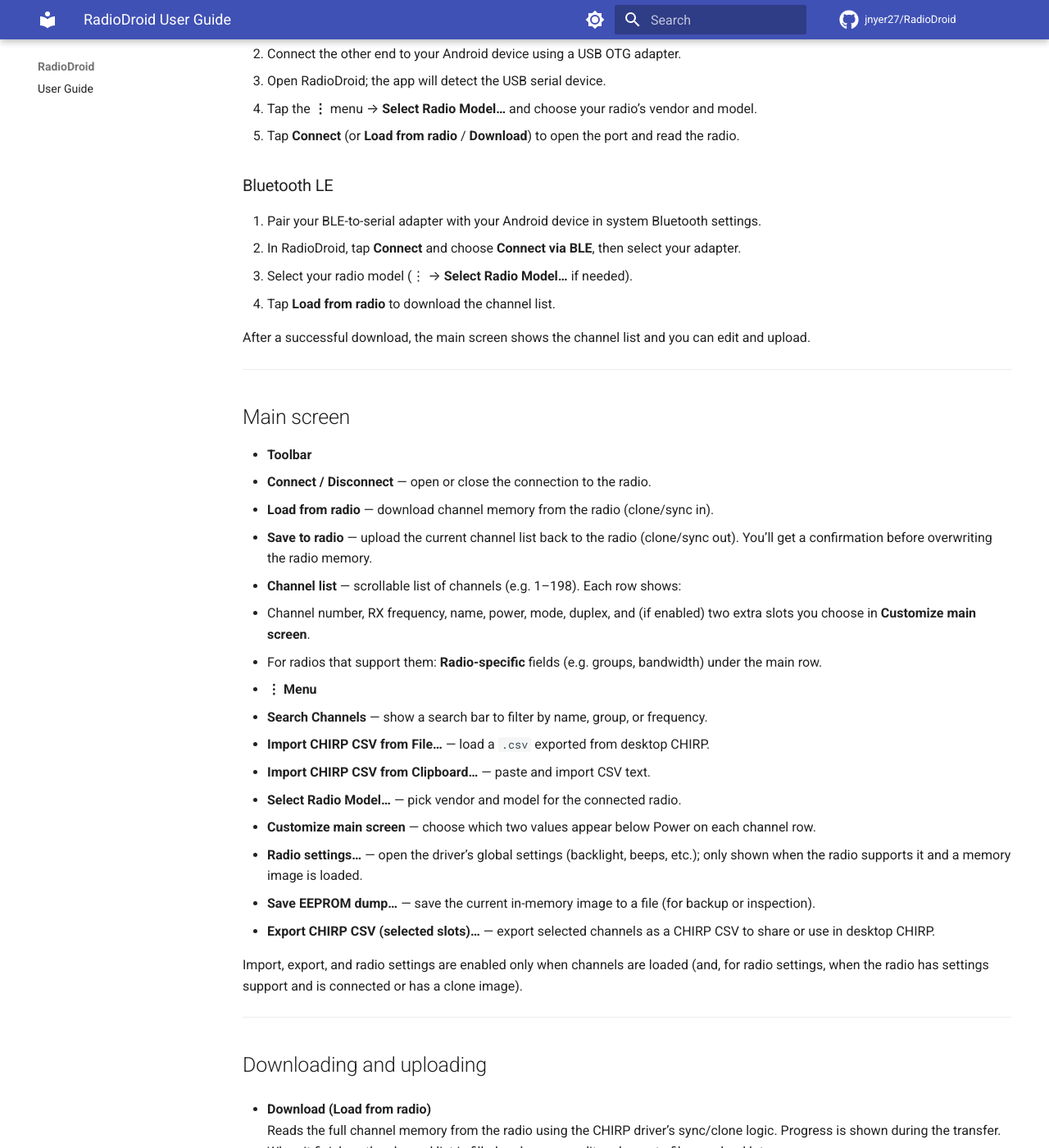
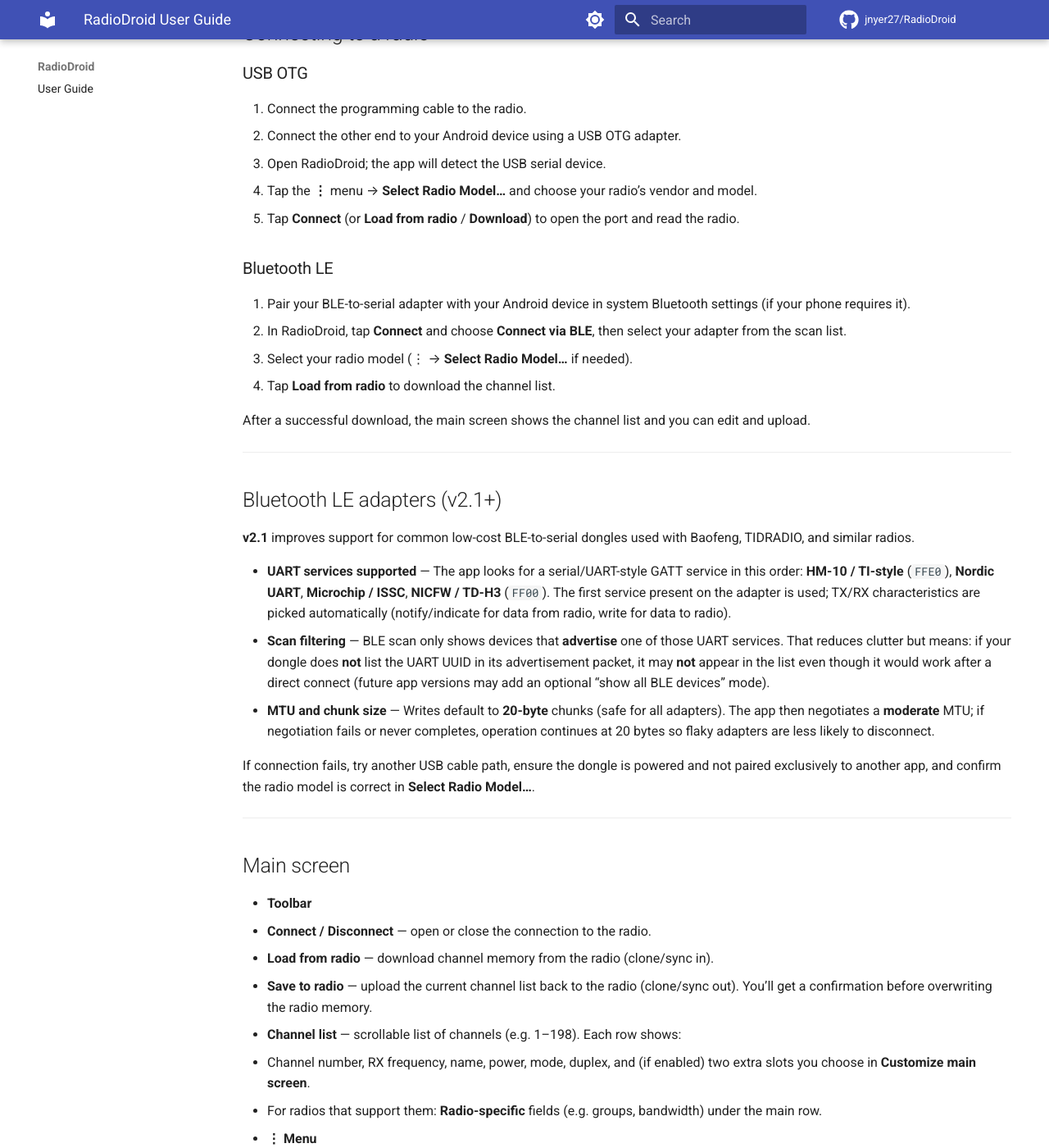
Before and after one commit to jnyer27/RadioDroid, an MkDocs documentation site: the page built from docs/UserGuide.md, in a window 1280 px wide and 1400 px high, scrolled down 996 px. Shown: the whole window at 82% size. Built offline with MkDocs 1.6.1 and Material for MkDocs 9.7.7, drawn with Linux system fonts in a browser that asks for light colours; comment, search, counter and statistics services are not loaded; some of the changed text lies outside the part shown.

Commit message:
Release v2.1.0: BLE UART compatibility, README and user guide updates
Made-with: Cursor

```diff
--- a/docs/UserGuide.md
+++ b/docs/UserGuide.md
@@ -1,6 +1,8 @@
 # RadioDroid User Guide
 
 RadioDroid is an Android app that programs amateur and GMRS radios using the same Python drivers as the [CHIRP](https://chirp.app) desktop application. No PC is required: connect via USB OTG or Bluetooth LE and edit channels directly on your phone or tablet.
+
+**Current release (example): v2.1.0** — See [GitHub Releases](https://github.com/jnyer27/RadioDroid/releases) for APK downloads and release notes. This guide is also published at **[jnyer27.github.io/RadioDroid](https://jnyer27.github.io/RadioDroid/)**.
 
 ---
 
@@ -8,13 +10,14 @@ RadioDroid is an Android app that programs amateur and GMRS radios using the sam
 
 1. [Requirements](#requirements)
 2. [Connecting to a radio](#connecting-to-a-radio)
-3. [Main screen](#main-screen)
-4. [Downloading and uploading](#downloading-and-uploading)
-5. [Editing channels](#editing-channels)
-6. [Radio settings](#radio-settings)
-7. [CHIRP CSV import and export](#chirp-csv-import-and-export)
-8. [Customize main screen](#customize-main-screen)
-9. [Supported radios](#supported-radios)
+3. [Bluetooth LE adapters (v2.1+)](#bluetooth-le-adapters-v21)
+4. [Main screen](#main-screen)
+5. [Downloading and uploading](#downloading-and-uploading)
+6. [Editing channels](#editing-channels)
+7. [Radio settings](#radio-settings)
+8. [CHIRP CSV import and export](#chirp-csv-import-and-export)
+9. [Customize main screen](#customize-main-screen)
+10. [Supported radios](#supported-radios)
 
 ---
 
@@ -38,12 +41,24 @@ RadioDroid is an Android app that programs amateur and GMRS radios using the sam
 
 ### Bluetooth LE
 
-1. Pair your BLE-to-serial adapter with your Android device in system Bluetooth settings.
-2. In RadioDroid, tap **Connect** and choose **Connect via BLE**, then select your adapter.
+1. Pair your BLE-to-serial adapter with your Android device in system Bluetooth settings (if your phone requires it).
+2. In RadioDroid, tap **Connect** and choose **Connect via BLE**, then select your adapter from the scan list.
 3. Select your radio model (⋮ → **Select Radio Model…** if needed).
 4. Tap **Load from radio** to download the channel list.
 
 After a successful download, the main screen shows the channel list and you can edit and upload.
+
+---
+
+## Bluetooth LE adapters (v2.1+)
+
+**v2.1** improves support for common low-cost BLE-to-serial dongles used with Baofeng, TIDRADIO, and similar radios.
+
+- **UART services supported** — The app looks for a serial/UART-style GATT service in this order: **HM-10 / TI-style** (`FFE0`), **Nordic UART**, **Microchip / ISSC**, **NICFW / TD-H3** (`FF00`). The first service present on the adapter is used; TX/RX characteristics are picked automatically (notify/indicate for data from radio, write for data to radio).
+- **Scan filtering** — BLE scan only shows devices that **advertise** one of those UART services. That reduces clutter but means: if your dongle does **not** list the UART UUID in its advertisement packet, it may **not** appear in the list even though it would work after a direct connect (future app versions may add an optional “show all BLE devices” mode).
+- **MTU and chunk size** — Writes default to **20-byte** chunks (safe for all adapters). The app then negotiates a **moderate** MTU; if negotiation fails or never completes, operation continues at 20 bytes so flaky adapters are less likely to disconnect.
+
+If connection fails, try another USB cable path, ensure the dongle is powered and not paired exclusively to another app, and confirm the radio model is correct in **Select Radio Model…**.
 
 ---
 
@@ -145,7 +160,7 @@ Examples of supported families (this is not a full list):
 - **Kenwood** — TH-D74, and others
 - **BTECH** — UV-50X3, and others
 
-Select **Select Radio Model…** from the menu to see the full list for your build. For driver-specific behavior (e.g. radio-specific settings or channel extras), the app builds the UI from the driver; see [Dynamic driver-based UI](DYNAMIC_DRIVER_UI.md) for technical details.
+Select **Select Radio Model…** from the menu to see the full list for your build. For driver-specific behavior (e.g. radio-specific settings or channel extras), the app builds the UI from the driver; see the [Dynamic driver-based UI](https://github.com/jnyer27/RadioDroid/blob/main/docs/DYNAMIC_DRIVER_UI.md) doc in the repository for technical details.
 
 ---
 
```
Also changed, not shown: README.md (+11 -1 lines), userguide.md (+25 -10 lines), 1 other file.
